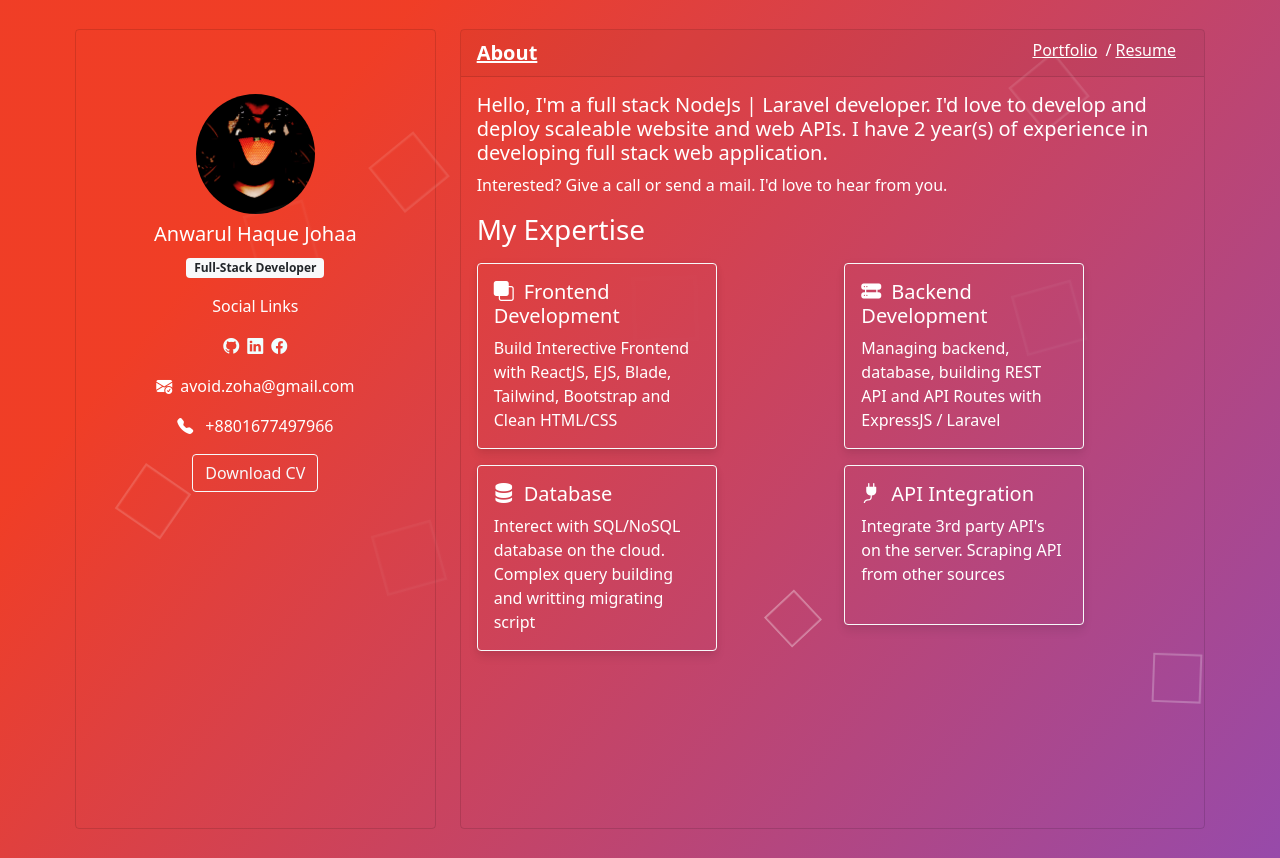
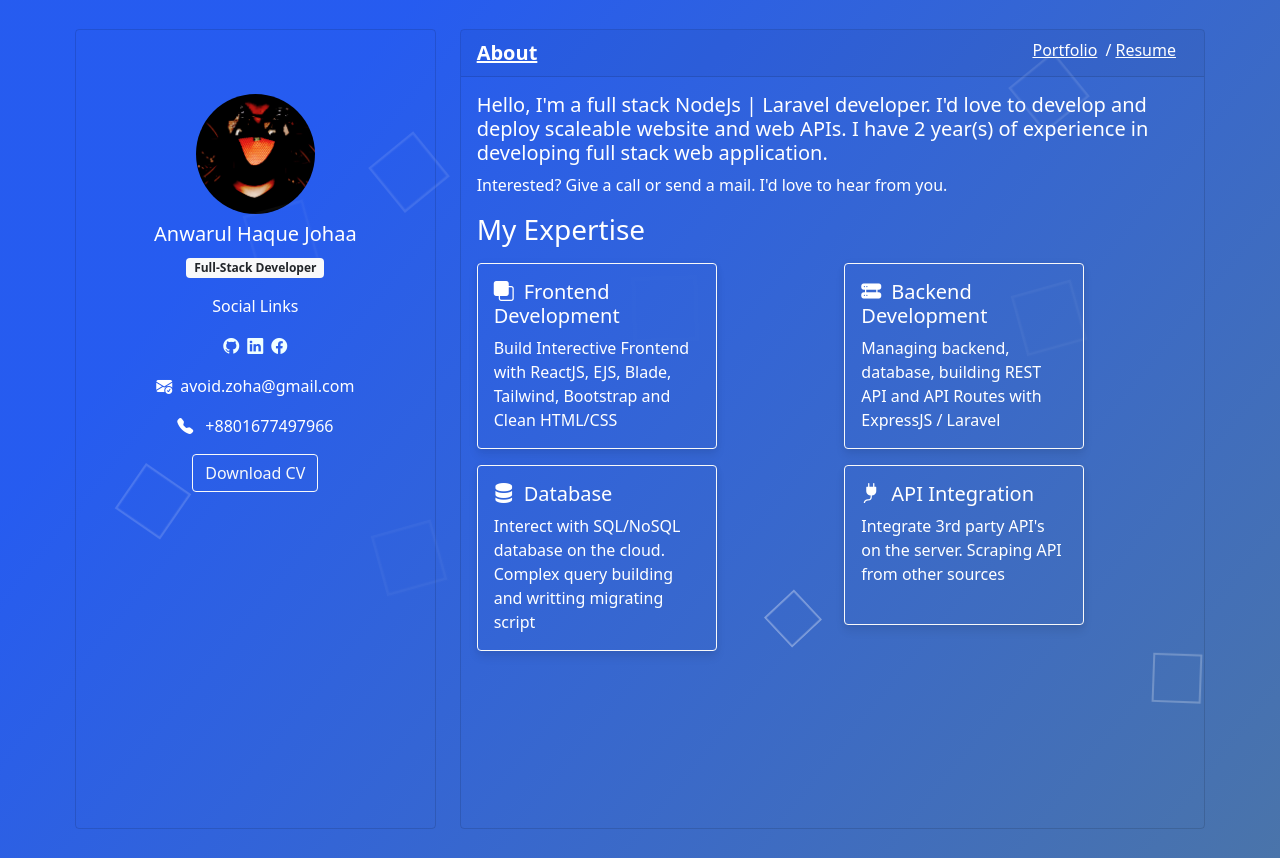
Before and after one commit to JohaaJnr/Developer-Portfolio-Template, a React (Create React App) app: page / in a window 1280 px wide. Built offline with nearby package versions, Linux system fonts and the light colour scheme.

Commit message:
Update style.css

```diff
--- a/public/style.css
+++ b/public/style.css
@@ -2,7 +2,7 @@
 
     height: 100%;
     width: 100%;
-    background: linear-gradient(309deg, rgb(151, 74, 170) 0%, rgba(238, 35, 8, 0.877) 79%)
+    background: linear-gradient(309deg, rgb(74, 116, 170) 0%, rgba(8, 69, 238, 0.877) 79%)
 }
 
 
```
